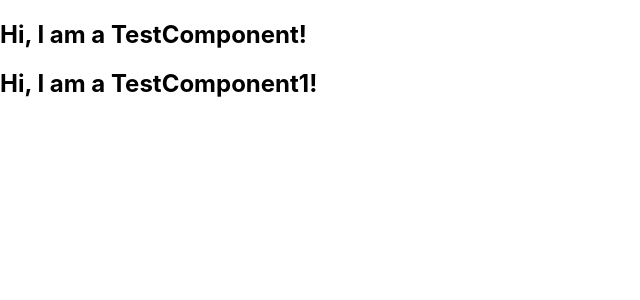
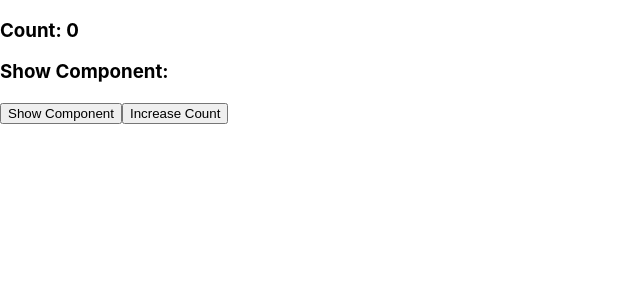
Before and after one commit to utsav-sejpal/react-app, a React (Create React App) app: page / in a window 1280 px wide. Shown: the top 300 px of the page, without its empty margins (0-640 px from the left). Built offline with nearby package versions, Linux system fonts and the light colour scheme.

Commit message:
Added state and props in class component

```diff
--- a/src/App.js
+++ b/src/App.js
@@ -7,8 +7,8 @@
 function App() {
   return (
     <>
-      <TestComponent />
-      {/* <ClassComponent /> */}
+      {/* <TestComponent /> */}
+      <ClassComponent />
     </>
   );
 }
--- a/src/components/ClassComponent.js
+++ b/src/components/ClassComponent.js
@@ -1,10 +1,49 @@
-import React, { Component } from 'react'
+import React, { Component } from 'react';
+import ClassComponent1 from './ClassComponent1';
 
 export default class ClassComponent extends Component {
+    constructor() {
+        super();
+        this.state = {
+            count: 0,
+            showComponent: false
+        }
+        console.log('constructor');
+    }
+
+    increaseCount = () => {
+        this.setState({
+            count: this.state.count + 1,
+            showComponent: !this.state.showComponent
+        });
+    }
+
+    showComponent = () => {
+        this.setState({
+            showComponent: !this.state.showComponent
+        });
+    }
+
+    componentDidMount() {
+        console.log('componentDidMount');
+    }
+
+    componentDidUpdate() {
+        console.log('componentDidUpdate');
+    }
+
+    componentWillUnmount() {
+        console.log('componentWillUnmount');
+    }
+
     render() {
         return (
             <>
-                <div>ClassComponent</div>
+                <h3>Count: {this.state.count}</h3>
+                <h3>Show Component: {this.state.showComponent}</h3>
+                <button onClick={() => this.showComponent()}>Show Component</button>
+                {this.state.showComponent ? <ClassComponent1 data="Data from parent component" /> : ''}
+                <button onClick={() => this.increaseCount()}>Increase Count</button>
             </>
         )
     }
--- /dev/null
+++ b/src/components/ClassComponent1.js
@@ -0,0 +1,22 @@
+import React, { Component } from 'react';
+
+export default class ClassComponent1 extends Component {
+
+    constructor(props) {
+        super()
+    }
+
+    componentWillUnmount() {
+        console.log('componentWillUnmount');
+    }
+
+    render() {
+        return (
+            <>
+                <br />
+                Data: {this.props.data}
+                <h1>Class Component 1</h1>
+            </>
+        )
+    }
+}
```
